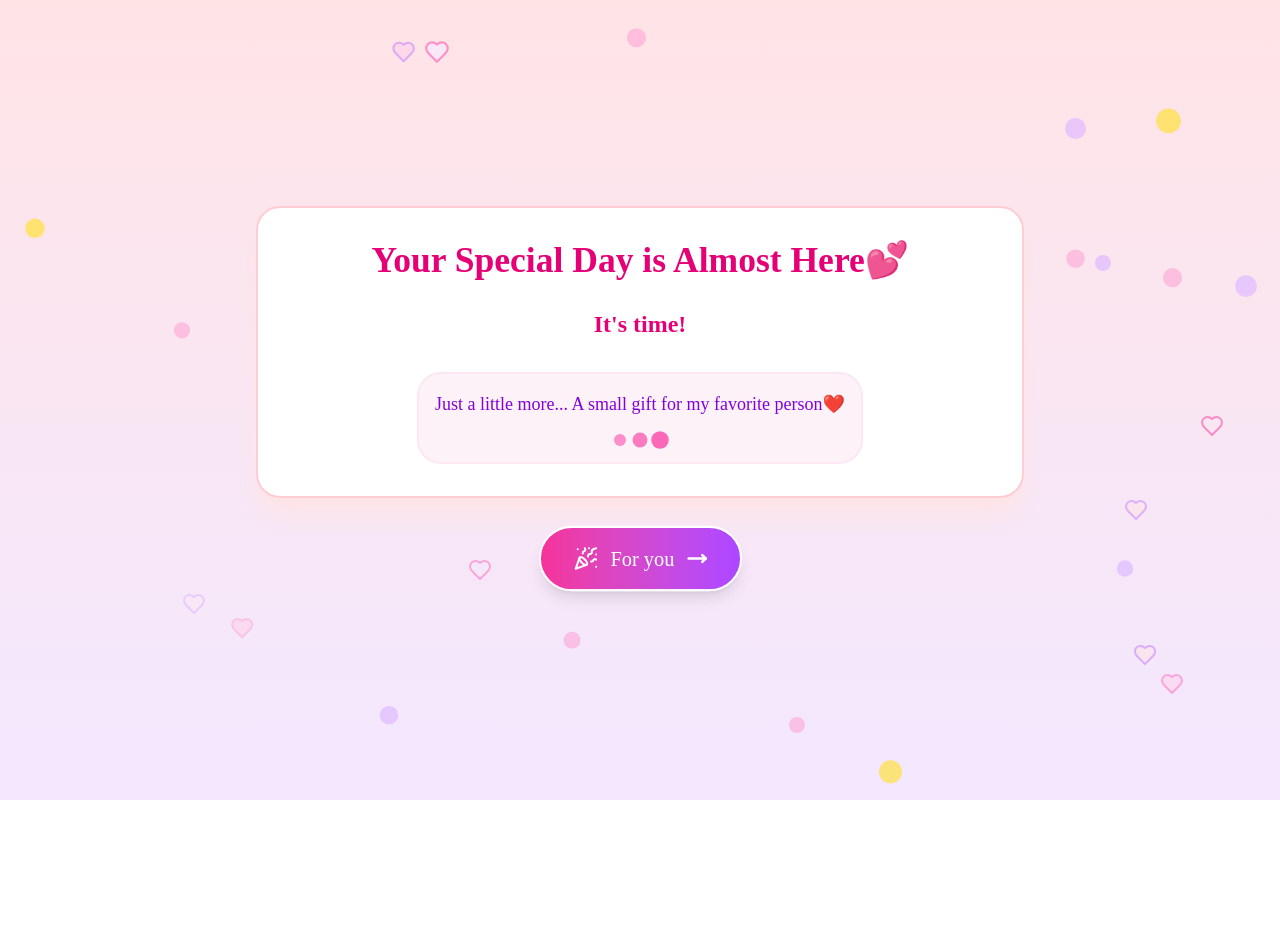
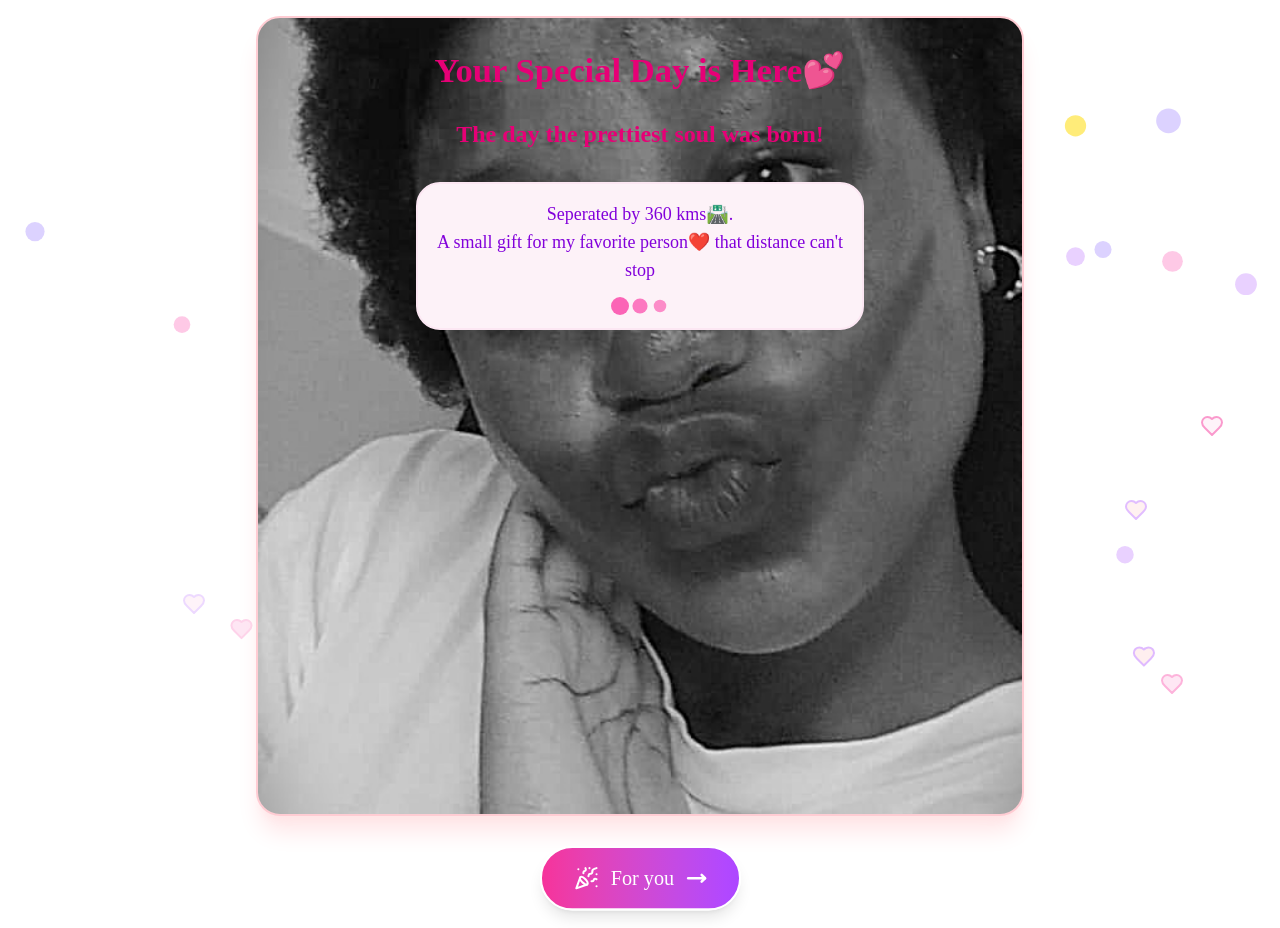
Before and after one commit to Tuhafeni-Jason/BirthDaySite, a Next.js app: page / in a window 1280 px wide. Before the commit the page ends 800 px from the top, so only its background shows below. Built offline with nearby package versions, Linux system fonts and the light colour scheme; a web font is replaced by a local one.

Commit message:
Final push

```diff
--- a/src/app/page.jsx
+++ b/src/app/page.jsx
@@ -14,50 +14,53 @@ export default function Home() {
   const [isLoading, setIsLoading] = useState(true)
   const [bubbles, setBubbles] = useState([])
   const [showForYouBtn, setShowForYouBtn] = useState(false)
-  const birthdayDate = new Date("February 12, 2026") // Change this date accordingly
+
+  const birthdayDate = new Date("February 12, 2026")
   const audioRef = useRef(null)
 
-  // For testing
-  // const birthdayDate = new Date("2025-04-23T22:03:00+05:30")
+  // 1. Logic for generating bubbles and handling Loader
+  useEffect(() => {
+    const colors = ["bg-pink-300", "bg-purple-300", "bg-yellow-300", "bg-violet-300", "bg-rose-300"]
 
-  useEffect(() => {
-    setTimeout(() => {
-      setIsLoading(false)
-    }, 1500);
+    const generated = Array.from({ length: 20 }).map(() => ({
+      left: `${Math.random() * 100}%`,
+      top: `${Math.random() * 100}%`,
+      color: colors[Math.floor(Math.random() * colors.length)],
+      size: 16 + Math.floor(Math.random() * 8),
+      duration: 2 + Math.random() * 4,
+      delay: Math.random() * 2
+    }))
+
+    setBubbles(generated)
+
+    // Simulate loading time
+    const timer = setTimeout(() => setIsLoading(false), 2000)
+    return () => clearTimeout(timer)
   }, [])
 
+  // 2. The missing function for your button
   const startCelebration = () => {
+    setIsBirthday(true)
     setShowForYouBtn(false)
-    setIsBirthday(true)
-    // Play the song
     if (audioRef.current) {
-      audioRef.current.volume = 0.8;
-      audioRef.current.play().catch((e) => {
-        console.log("Autoplay prevented, user interaction needed", e)
-      })
+      audioRef.current.play().catch(err => console.log("Audio play failed:", err))
     }
   }
 
-  useEffect(() => {
-    const generated = Array.from({ length: 20 }).map(() => ({
-      left: `${Math.random() * 100}%`,
-      top: `${Math.random() * 100}%`,
-      color: ["bg-pink-300", "bg-purple-300", "bg-yellow-300", "bg-violet-300", "bg-rose-300"][Math.floor(Math.random() * 3)],
-      size: 16 + Math.floor(Math.random() * 8),
-      duration: 3 + Math.random() * 2,
-      delay: Math.random() * 5
-    }))
-    setBubbles(generated)
-  }, [])
-
   if (isLoading) {
-    return (
-      <Loader />
-    )
+    return <Loader />
   }
 
   return (
-    <main className="min-h-screen bg-gradient-to-b from-rose-100 to-purple-100 flex flex-col items-center justify-center p-4 overflow-hidden">
+    <main
+      className="min-h-screen flex flex-col items-center justify-center p-4 overflow-hidden"
+      style={{
+        backgroundImage: "url('/image.png')",
+        backgroundSize: 'cover',
+        backgroundPosition: 'center',
+        minHeight: '100vh',
+      }}
+    >
       {isBirthday && <Confetti />}
       <FloatingHearts />
 
@@ -67,20 +70,33 @@ export default function Home() {
         transition={{ duration: 0.8 }}
         className="relative z-10 w-full max-w-3xl mx-auto"
       >
-        <motion.div className="bg-white bg-opacity-80 backdrop-blur-sm rounded-3xl shadow-xl shadow-rose-100 p-8 border-2 border-rose-200"
+        <motion.div
+          className="bg-white bg-opacity-80 backdrop-blur-sm rounded-3xl shadow-xl shadow-rose-100 p-8 border-2 border-rose-200 text-center"
           initial={{ scale: 0.9 }}
-          animate={{ scale: 1 }}>
+          animate={{ scale: 1 }}
+          style={{
+            backgroundImage: "url('/Susan.jpg')",
+            backgroundSize: 'cover',
+            backgroundPosition: 'center',
+            minHeight: '100vh',
+          }}
+        >
           <AnimatePresence mode="wait">
             {isBirthday ? (
               <BirthdayCelebration key="celebration" />
             ) : (
-              <Countdown key="countdown" targetDate={birthdayDate} onCountdownEnd={() => setShowForYouBtn(true)} />
+              <Countdown
+                key="countdown"
+                targetDate={birthdayDate}
+                onCountdownEnd={() => setShowForYouBtn(true)}
+              />
             )}
           </AnimatePresence>
         </motion.div>
       </motion.div>
 
-      {showForYouBtn && <motion.div
+      {showForYouBtn && (
+        <motion.div
           key="start-button"
           className="flex flex-col items-center justify-center mt-8"
           initial={{ opacity: 0, y: -30 }}
@@ -97,19 +113,19 @@ export default function Home() {
             }}
             transition={{
               duration: 2,
-            repeat: Number.POSITIVE_INFINITY,
+              repeat: Infinity,
             }}
           >
             <PartyPopper className="w-6 h-6" />
             <span className="text-xl">For you</span>
             <MoveRight className="w-5 stroke-3 h-6" />
           </motion.button>
-      </motion.div>}
+        </motion.div>
+      )}
 
-      {/* You can change the background song if you want */}
       <audio ref={audioRef} src="/tems.mp3" preload="auto" loop />
 
-      {/* Decorative elements */}
+      {/* Decorative bubbles */}
       <div className="fixed top-0 left-0 w-full h-full pointer-events-none z-0 overflow-hidden">
         {bubbles.map((bubble, i) => (
           <motion.div
--- a/src/components/birthday-celebration.jsx
+++ b/src/components/birthday-celebration.jsx
@@ -57,6 +57,7 @@ export default function BirthdayCelebration() {
             </div>
 
             <div className="text-center text-white">
+              <p className="text-lg font-medium mb-4">🎊Happiest of birthdays Susan🎊</p>
               <p className="text-lg font-medium mb-4">Tap to {isCardOpen ? "close" : "open"} my message to you💌</p>
               <div className="flex justify-center">
                 <motion.div
@@ -91,7 +92,7 @@ export default function BirthdayCelebration() {
             >
               <div className="text-center">
                 <p className="text-purple-700 mb-2">
-                On this day I just wanted to remind you—you're my favorite person. My days are better, smiles are wider, and life is sweeter because of you. I won't finish if I start explaining how much you mean to me, but I hope you know that you're loved beyond words and cherished every single day
+                <span style={{ color: 'black' }}> On this day I just wanted to remind you</span> <br />You're my favorite person. My days are better, smiles are wider, and life is sweeter because of you. I won't finish if I start explaining how much you mean to me, but I hope you know that you're loved beyond words and cherished every single day
                 </p>
                 <p className="text-pink-600 font-medium">I hope your birthday is full of love, magic, and everything that makes you smile 💖</p>
                 <div className="flex justify-center">
--- a/src/components/countdown.jsx
+++ b/src/components/countdown.jsx
@@ -56,7 +56,7 @@ export default function Countdown({ targetDate, onCountdownEnd }) {
           ease: "easeInOut",
         }}
       >
-        Your Special Day is Almost Here💕
+        Your Special Day is Here💕
       </motion.h1>
 
       <div className="flex flex-wrap justify-center gap-4 mb-8">
@@ -76,7 +76,7 @@ export default function Countdown({ targetDate, onCountdownEnd }) {
             </motion.div>
           ))
         ) : (
-          <p className="text-2xl text-pink-600 font-bold">It's time!</p>
+          <p className="text-2xl text-pink-600 font-bold">The day the prettiest soul was born!</p>
         )}
       </div>
 
@@ -87,7 +87,7 @@ export default function Countdown({ targetDate, onCountdownEnd }) {
         transition={{ delay: 0.5 }}
       >
         <p className="text-lg text-purple-700 mb-4">
-          Just a little more... A small gift for my favorite person❤️
+          Seperated by 360 kms🛣️.<br /> A small gift for my favorite person❤️ that distance can't stop
         </p>
 
         <div className="flex justify-center space-x-2">
```
Also changed, not shown: public/image.png (added), public/susan.jpg (added). Lines whose indentation alone changed are shown as unchanged.
